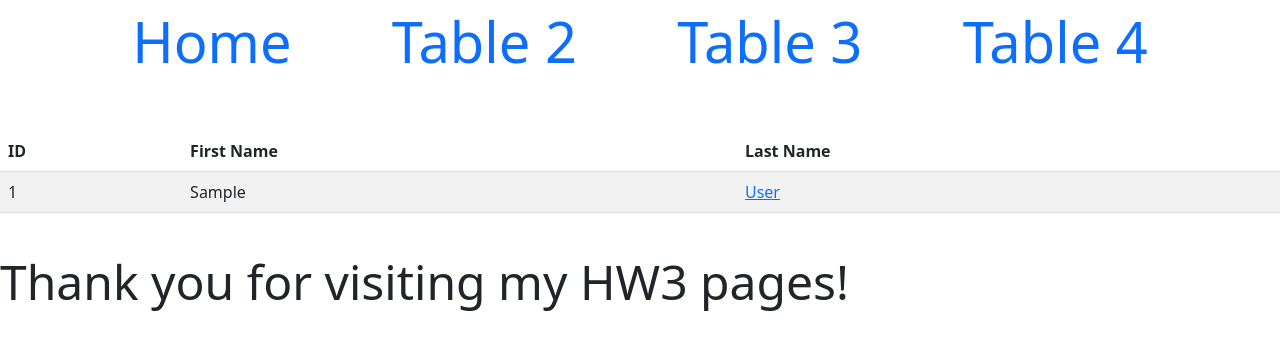
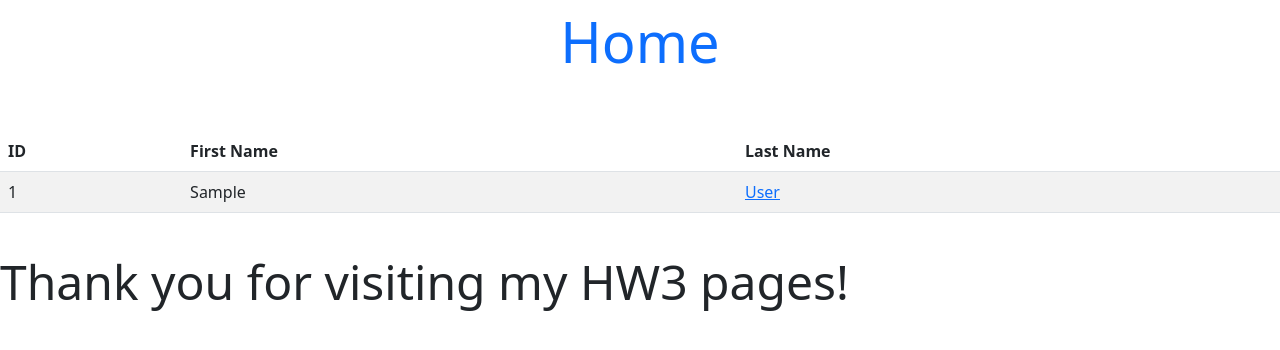
Before and after one commit to ddavydova/MIS4013HW3, a PHP site: page /index.php in a window 1280 px wide. Shown: the top 350 px of the page. Run offline with PHP 8.4, Linux system fonts and the light colour scheme; tables that the repository leaves empty or names only in its code hold one stand-in row (values such as "Sample post"); data that the repository does not hold is empty.

Commit message:
Update links.php

```diff
--- a/links.php
+++ b/links.php
@@ -3,14 +3,5 @@
           <li class="nav-item">
 	    <a class="nav-link <?php if ($CURRENT_PAGE == "Main Page") {?>active<?php }?>" href="index.php">Home</a>
 	  </li>
-	  <li class="nav-item">
-	    <a class="nav-link <?php if ($CURRENT_PAGE == "Table 2") {?>active<?php }?>" href="page2.php">Table 2</a>
-	  </li>
-    <li class="nav-item">
-	    <a class="nav-link <?php if ($CURRENT_PAGE == "Table 3") {?>active<?php }?>" href="page3.php">Table 3</a>
-	  </li>
-    <li class="nav-item">
-	    <a class="nav-link <?php if ($CURRENT_PAGE == "Table 4") {?>active<?php }?>" href="page4.php">Table 4</a>
-	  </li>
 	</ul>
 </div>
```
